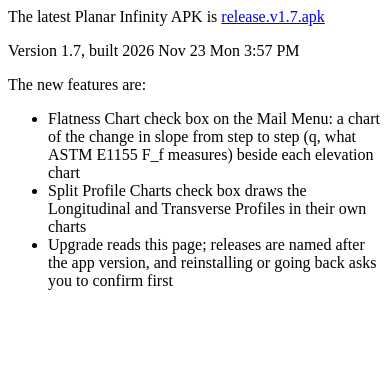
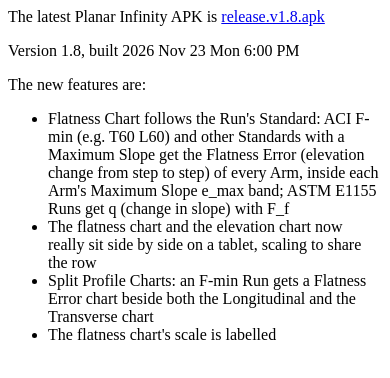
Before and after one commit to madmattman/Planar-Infinity-releases, a plain HTML site: page index.html in a window 390 px wide. Drawn offline with Linux system fonts and the light colour scheme.

Commit message:
release.v1.8
Planar Infinity 1.8, built from madmattman/Planar-Infinity main at
56dde4a (release commit 1ce1260, merged in #21), signed with the usual
key (certificate 7e434066...b952f803), versionName 1.8, versionCode 16.

SHA-256 87a031259c0ec34b504c426aa9492eb7b8e4a8a5c6c583a247040001cee257a1

New since 1.7:
- The Flatness Chart follows the Run's Standard. ACI F-min Runs (e.g.
  T60 L60) and other Standards with a Maximum Slope get the Flatness
  Error of every Arm - the Run Results column, elevation change from
  step to step - inside each Arm's Maximum Slope e_max band; ASTM E1155
  Runs get q (change in slope) with F_f.
- The flatness chart and the elevation chart really sit side by side
  on a tablet; they scale to share the row.
- Split Profile Charts: F-min Runs get a Flatness Error chart beside
  both the Longitudinal and the Transverse chart.
- The flatness chart's scale is labelled, and its caption stays
  readable.

index.html links release.v1.8.apk (written by the Rakefile's
release_index_html() with the features above); README.md names it the
latest. release.v1.6.apk and release.v1.7.apk stay for going back.

Co-Authored-By: Claude Opus 5.5 <noreply@anthropic.com>
Claude-Session: https://claude.ai/code/session_014ofJmt6yMG3KRqGe1c9eNh

```diff
--- a/index.html
+++ b/index.html
@@ -1,11 +1,12 @@
 <html><body><p>The latest Planar Infinity APK is
-<a href="https://raw.githubusercontent.com/madmattman/planar-infinity-releases/main/release.v1.7.apk"
-     >release.v1.7.apk</a></p>
-<p>Version 1.7, built 2026 Nov 23 Mon 3:57 PM</p>
+<a href="https://raw.githubusercontent.com/madmattman/planar-infinity-releases/main/release.v1.8.apk"
+     >release.v1.8.apk</a></p>
+<p>Version 1.8, built 2026 Nov 23 Mon 6:00 PM</p>
 <p>The new features are:</p>
 <ul>
-<li>Flatness Chart check box on the Mail Menu: a chart of the change in slope from step to step (q, what ASTM E1155 F_f measures) beside each elevation chart</li>
-<li>Split Profile Charts check box draws the Longitudinal and Transverse Profiles in their own charts</li>
-<li>Upgrade reads this page; releases are named after the app version, and reinstalling or going back asks you to confirm first</li>
+<li>Flatness Chart follows the Run&#39;s Standard: ACI F-min (e.g. T60 L60) and other Standards with a Maximum Slope get the Flatness Error (elevation change from step to step) of every Arm, inside each Arm&#39;s Maximum Slope e_max band; ASTM E1155 Runs get q (change in slope) with F_f</li>
+<li>The flatness chart and the elevation chart now really sit side by side on a tablet, scaling to share the row</li>
+<li>Split Profile Charts: an F-min Run gets a Flatness Error chart beside both the Longitudinal and the Transverse chart</li>
+<li>The flatness chart&#39;s scale is labelled</li>
 </ul>
 </body></html>
```
Also changed, not shown: 2 other files.
